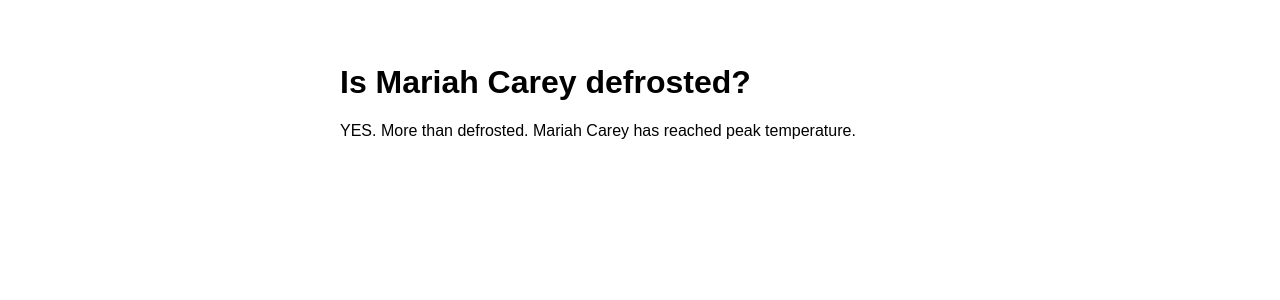
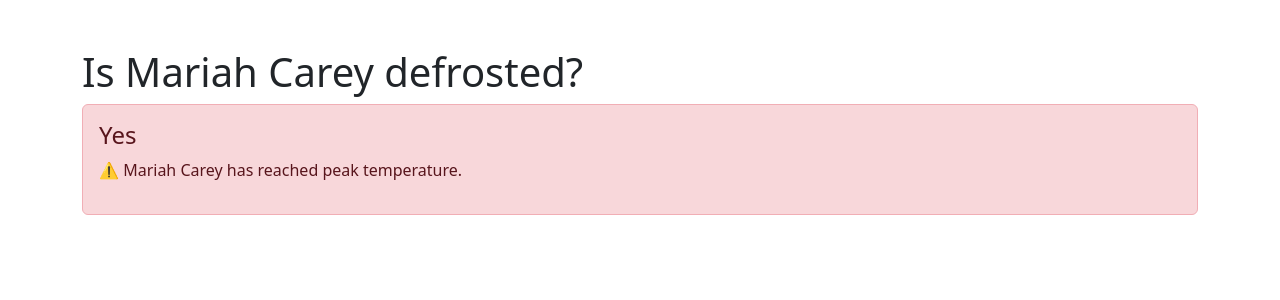
Before and after one commit to kindohm/defrosted, a Next.js app: page / in a window 1280 px wide. Shown: the top 300 px of the page. Built offline with nearby package versions, Linux system fonts and the light colour scheme.

Commit message:
refactor txt

```diff
--- a/package.json
+++ b/package.json
@@ -10,6 +10,7 @@
     "test": "jest"
   },
   "dependencies": {
+    "bootstrap": "^5.3.8",
     "next": "16.0.6",
     "react": "19.2.0",
     "react-dom": "19.2.0"
--- a/src/app/globals.css
+++ b/src/app/globals.css
@@ -1,42 +1 @@
-:root {
-  --background: #ffffff;
-  --foreground: #171717;
-}
-
-@media (prefers-color-scheme: dark) {
-  :root {
-    --background: #0a0a0a;
-    --foreground: #ededed;
-  }
-}
-
-html,
-body {
-  max-width: 100vw;
-  overflow-x: hidden;
-}
-
-body {
-  color: var(--foreground);
-  background: var(--background);
-  font-family: Arial, Helvetica, sans-serif;
-  -webkit-font-smoothing: antialiased;
-  -moz-osx-font-smoothing: grayscale;
-}
-
-* {
-  box-sizing: border-box;
-  padding: 0;
-  margin: 0;
-}
-
-a {
-  color: inherit;
-  text-decoration: none;
-}
-
-@media (prefers-color-scheme: dark) {
-  html {
-    color-scheme: dark;
-  }
-}
+@import "bootstrap/dist/css/bootstrap.min.css";
--- a/src/app/layout.tsx
+++ b/src/app/layout.tsx
@@ -1,9 +1,9 @@
 import type { Metadata } from "next";
-// import "./globals.css";
+import "./globals.css";
 
 export const metadata: Metadata = {
-  title: "Create Next App",
-  description: "Generated by create next app",
+  title: "Is Mariah Carey defrosted?",
+  description: "is she?",
 };
 
 export default function RootLayout({
@@ -13,6 +13,7 @@ export default function RootLayout({
 }>) {
   return (
     <html lang="en">
+      <head></head>
       <body>{children}</body>
     </html>
   );
--- a/src/app/page.module.css
+++ /dev/null
@@ -1,11 +0,0 @@
-body {
-  font-family: sans-serif;
-  text-align: center;
-}
-
-.main {
-  max-width: 600px;
-  text-align: left;
-  margin: auto;
-  margin-top: 4rem;
-}
--- a/src/app/page.tsx
+++ b/src/app/page.tsx
@@ -1,15 +1,25 @@
+import { Defrosted } from "@/components/Defrosted";
+import { Frozen } from "@/components/Frozen";
+import { Peak } from "@/components/Peak";
+import { Unknown } from "@/components/Unknown";
 import { getDefrostedStatus } from "@/getDefrostedStatus";
-import { getDefrostedText } from "@/getDefrostedText";
-import styles from "./page.module.css";
 
 export default function Home() {
   const status = getDefrostedStatus(new Date());
-  const txt = getDefrostedText(status);
 
   return (
-    <main className={styles.main}>
+    <main className="container" style={{ marginTop: "3rem" }}>
       <h1>Is Mariah Carey defrosted?</h1>
-      <p>{txt}</p>
+
+      {status === "defrosted" ? (
+        <Defrosted />
+      ) : status === "frozen" ? (
+        <Frozen />
+      ) : status === "hot" ? (
+        <Peak />
+      ) : (
+        <Unknown />
+      )}
     </main>
   );
 }
--- /dev/null
+++ b/src/components/Defrosted.tsx
@@ -0,0 +1,8 @@
+export const Defrosted = () => {
+  return (
+    <div className="alert alert-success" role="alert">
+      <h4 className="alert-heading">Yes</h4>
+      <p>✅ Mariah Carey is currently defrosted.</p>
+    </div>
+  );
+};
--- /dev/null
+++ b/src/components/Frozen.tsx
@@ -0,0 +1,8 @@
+export const Frozen = () => {
+  return (
+    <div className="alert alert-info" role="alert">
+      <h4 className="alert-heading">No</h4>
+      <p>🚫 Mariah Carey is currently frozen.</p>
+    </div>
+  );
+};
--- /dev/null
+++ b/src/components/Peak.tsx
@@ -0,0 +1,8 @@
+export const Peak = () => {
+  return (
+    <div className="alert alert-danger" role="alert">
+      <h4 className="alert-heading">Yes</h4>
+      <p>⚠️ Mariah Carey has reached peak temperature.</p>
+    </div>
+  );
+};
--- /dev/null
+++ b/src/components/Unknown.tsx
@@ -0,0 +1,8 @@
+export const Unknown = () => {
+  return (
+    <div className="alert alert-warning" role="alert">
+      <h4 className="alert-heading">Unknown</h4>
+      <p>🆘 We don&quot;t know.</p>
+    </div>
+  );
+};
--- a/src/getDefrostedText.ts
+++ /dev/null
@@ -1,11 +0,0 @@
-import { Status } from "./getDefrostedStatus";
-
-export const getDefrostedText = (status: Status) => {
-  return status === "frozen"
-    ? "NO. Mariah Carey is currently frozen."
-    : status === "defrosted"
-    ? "YES. Mariah Carey is defrosted."
-    : status === "hot"
-    ? "YES. More than defrosted. Mariah Carey has reached peak temperature."
-    : `We don't know.`;
-};
```
Also changed, not shown: 1 other file (tests, documents, lock files or other folders).
